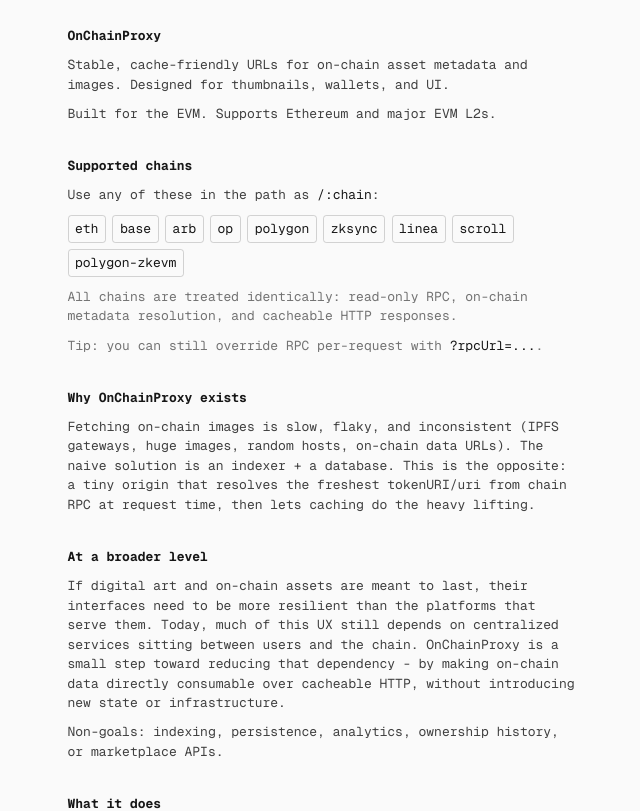
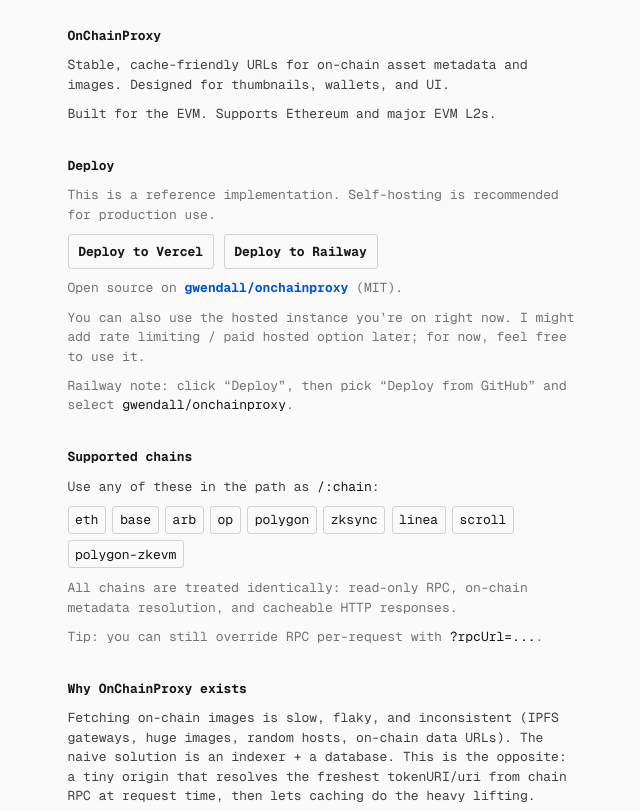
Before and after one commit to gwendall/onchainproxy, a Next.js app: page / in a window 1280 px wide. Shown: the top 811 px of the page, without its empty margins (319-959 px from the left). Built offline with nearby package versions, Linux system fonts and the light colour scheme; no server answers.

Commit message:
Add deployment instructions for Vercel and Railway
Updated README and homepage to include deployment options for Vercel and Railway, with links and guidance for self-hosting. Also clarified that the hosted instance is available for use and may have rate limiting in the future.

```diff
--- a/src/app/page.tsx
+++ b/src/app/page.tsx
@@ -6,6 +6,8 @@ export default function Home() {
   const punksOriginalContract = "0xb47e3cd837ddf8e4c57f05d70ab865de6e193bbb";
   const punkTokenId = "2113";
   const repoUrl = "https://github.com/gwendall/onchainproxy";
+  const vercelDeployUrl = "https://vercel.com/new/clone?repository-url=https%3A%2F%2Fgithub.com%2Fgwendall%2Fonchainproxy";
+  const railwayDeployUrl = "https://railway.app/new";
 
   const metadataParams = ["rpcUrl", "debug=1"] as const;
   const imageParams = ["raw=1", "svg=1", "w", "h", "q", "rpcUrl", "debug=1", "json=1"] as const;
@@ -20,6 +22,46 @@ export default function Home() {
           </p>
           <p className="text-foreground-muted">Built for the EVM. Supports Ethereum and major EVM L2s.</p>
         </header>
+
+        <Section title="Deploy">
+          <div className="space-y-3 text-foreground-muted">
+            <p className="text-foreground-faint">
+              This is a reference implementation. Self-hosting is recommended for production use.
+            </p>
+            <div className="flex flex-wrap gap-3">
+              <a
+                href={vercelDeployUrl}
+                target="_blank"
+                rel="noopener noreferrer"
+                className="px-3 py-2 rounded border border-foreground-faint/30 text-foreground hover:underline font-bold"
+              >
+                Deploy to Vercel
+              </a>
+              <a
+                href={railwayDeployUrl}
+                target="_blank"
+                rel="noopener noreferrer"
+                className="px-3 py-2 rounded border border-foreground-faint/30 text-foreground hover:underline font-bold"
+              >
+                Deploy to Railway
+              </a>
+            </div>
+            <p className="text-foreground-faint">
+              Open source on{" "}
+              <a href={repoUrl} target="_blank" rel="noopener noreferrer" className="text-link hover:underline font-bold">
+                gwendall/onchainproxy
+              </a>{" "}
+              (MIT).
+            </p>
+            <p className="text-foreground-faint">
+              You can also use the hosted instance you’re on right now. I might add rate limiting / paid hosted option later; for now, feel free to use it.
+            </p>
+            <p className="text-foreground-faint">
+              Railway note: click “Deploy”, then pick “Deploy from GitHub” and select{" "}
+              <span className="text-foreground">gwendall/onchainproxy</span>.
+            </p>
+          </div>
+        </Section>
 
         <Section title="Supported chains">
           <p className="text-foreground-muted">
```
Also changed, not shown: 1 other file (tests, documents, lock files or other folders).
